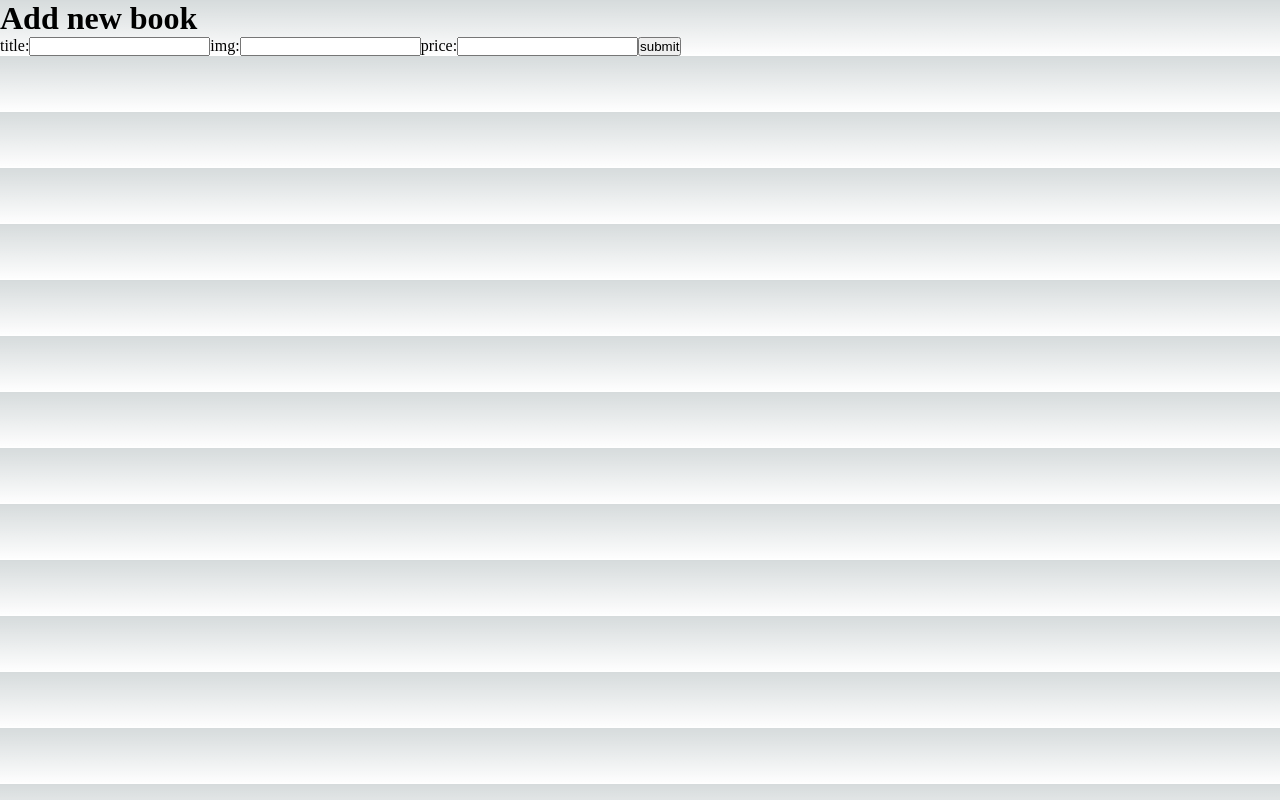
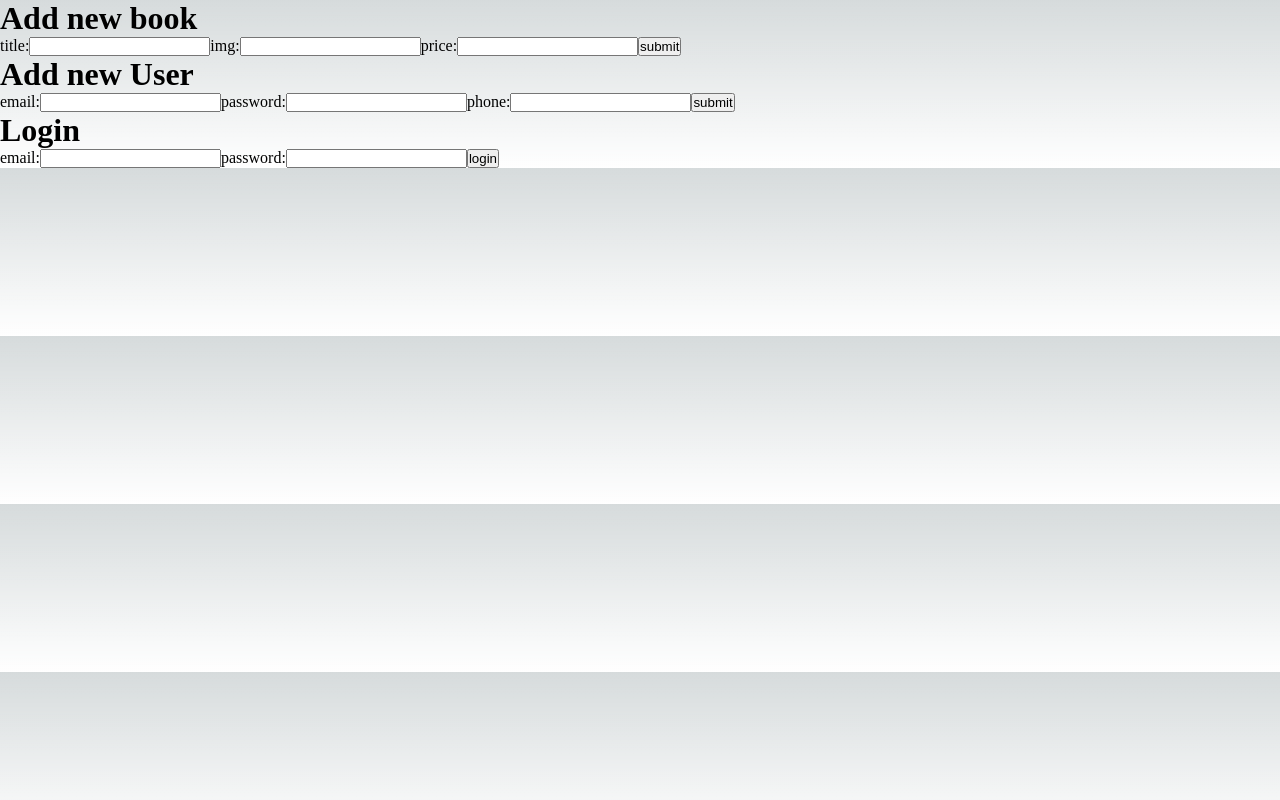
Before and after one commit to FelixH-git/DSD400-Project, a Next.js app: page / in a window 1280 px wide. Built offline with nearby package versions, Linux system fonts and the light colour scheme.

Commit message:
added user schema and things

```diff
--- /dev/null
+++ b/components/createUser.js
@@ -0,0 +1,74 @@
+import React, { useState } from "react";
+import axios from "axios";
+import bcrypt from 'bcryptjs'
+const CreateUser = () => {
+    const [email, setEmail] = useState("");
+    const [password, setPassword] = useState("");
+    const [phone, setPhone] = useState("");
+
+
+    const handleSubmit = async (event) => {
+        event.preventDefault();
+        const salt = await bcrypt.genSalt(10);
+        const hashedpass = await bcrypt.hash(password, salt);
+        console.log(hashedpass);
+        try {
+            const user = {
+                email,
+                password : hashedpass,
+                phone,
+            };
+
+            console.log(user);
+
+            const response = await axios.post("/api/user", user);
+
+            setEmail("");
+            setPassword("");
+            setPhone("");
+            alert("Item created successfully!");
+        } catch (error) {
+            console.error(error);
+            alert(error);
+        }
+    };
+
+    return (
+        <form onSubmit={handleSubmit}>
+            <h1>Add new User</h1>
+
+            <label htmlFor="email">email:</label>
+            <input
+                type="text"
+                id="email"
+                name="email"
+                value={email}
+                onChange={(event) => setEmail(event.target.value)}
+            />
+
+            <label htmlFor="password">password:</label>
+            <input
+                type="password"
+                id="password"
+                name="password"
+                value={password}
+                onChange={(event) => setPassword(event.target.value)}
+            />
+
+
+            <label htmlFor="phone">phone:</label>
+            <input
+                type="text"
+                id="phone"
+                name="phone"
+                value={phone}
+                onChange={(event) => setPhone(event.target.value)}
+            />
+
+
+            <button type="submit">submit</button>
+        </form>
+    );
+};
+
+export default CreateUser;
--- /dev/null
+++ b/components/login.js
@@ -0,0 +1,55 @@
+import React, { useState } from "react";
+import axios from "axios";
+
+const Login = () => {
+    const [email, setEmail] = useState("");
+    const [password, setPassword] = useState("");
+
+
+    const handleSubmit = async (event) => {
+        event.preventDefault();
+        try {
+            const loginDetails = {
+                email,
+                password,
+            };
+
+            const response = await axios.post("/api/user/login", loginDetails);
+
+            setEmail("");
+            setPassword("");
+            alert("Item created successfully!");
+        } catch (error) {
+            console.error(error);
+            alert(error);
+        }
+    };
+
+    return (
+        <form onSubmit={handleSubmit}>
+            <h1>Login</h1>
+
+            <label htmlFor="email">email:</label>
+            <input
+                type="text"
+                id="email"
+                name="email"
+                value={email}
+                onChange={(event) => setEmail(event.target.value)}
+            />
+
+            <label htmlFor="password">password:</label>
+            <input
+                type="text"
+                id="password"
+                name="password"
+                value={password}
+                onChange={(event) => setPassword(event.target.value)}
+            />
+
+            <button type="submit">login</button>
+        </form>
+    );
+};
+
+export default Login;
--- a/models/userSchema.js
+++ b/models/userSchema.js
@@ -11,7 +11,6 @@ const userSchema = new Schema({
     },
     isAdmin: {
         type: Boolean,
-        required: true,
     },
     phone: {
         type: Number,
--- a/package.json
+++ b/package.json
@@ -11,6 +11,9 @@
   "dependencies": {
     "@next/font": "14.1.0",
     "axios": "^1.6.7",
+    "bcrypt": "^5.1.1",
+    "bcryptjs": "^2.4.3",
+    "fs": "^0.0.1-security",
     "mongoose": "^8.2.1",
     "next": "14.1.0",
     "react": "18.2.0",
--- /dev/null
+++ b/pages/api/user/index.js
@@ -0,0 +1,22 @@
+import User from "../../../models/userSchema";
+import dbConnect from "../../../util/dbconnect";
+
+export default async function handler(req, res) {
+    dbConnect();
+    if (req.method === "POST") {
+        const {email,password,phone} = req.body;
+
+        try{
+            const user = new User({
+                email,
+                password,
+                phone,
+            })
+
+            const savedUser = await user.save();
+            res.status(200).json(savedUser);
+        } catch (error) {
+            res.status(500).json(error);
+        }
+    }
+  }
--- /dev/null
+++ b/pages/api/user/login.js
@@ -0,0 +1,14 @@
+import User from "../../../models/userSchema";
+import dbConnect from "../../../util/dbconnect";
+
+export default async function handler(req, res) {
+    dbConnect();
+    if (req.method === "POST") {
+        const {email,password} = req.body;
+
+        const user = User.findOne({email:email})
+
+
+
+    }
+  }
--- a/pages/index.js
+++ b/pages/index.js
@@ -3,6 +3,8 @@ import Image from 'next/image'
 import { Inter } from '@next/font/google'
 import styles from '../styles/Home.module.css'
 import CreateBook from '../components/createBook'
+import CreateUser from '../components/createUser'
+import Login from '../components/login'
 
 const inter = Inter({ subsets: ['latin'] })
 
@@ -10,6 +12,8 @@ export default function Home() {
   return (
     <>
       <CreateBook></CreateBook>
+      <CreateUser></CreateUser>
+      <Login></Login>
     </>
   )
 }
```
Also changed, not shown: 1 other file (tests, documents, lock files or other folders).
